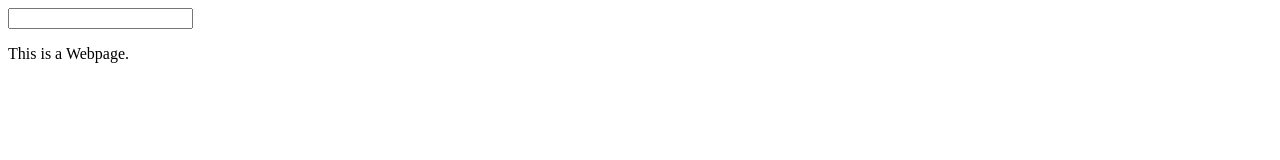
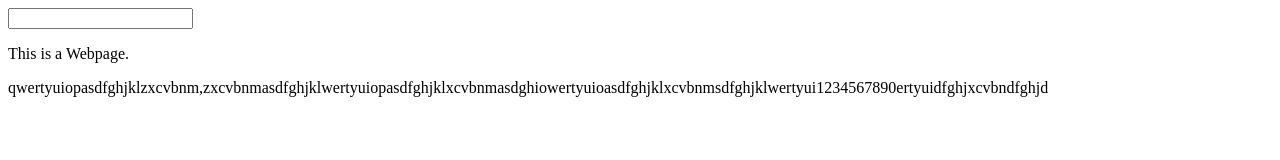
Before and after one commit to Siva1529/git-sample, a plain HTML site: page index.html in a window 1280 px wide. Drawn offline with Linux system fonts and the light colour scheme.

Commit message:
Update index.html second commit

```diff
--- a/index.html
+++ b/index.html
@@ -8,5 +8,6 @@
 <body>
     <input type="text">
     <p>This is a Webpage.</p>
+    <p>qwertyuiopasdfghjklzxcvbnm,zxcvbnmasdfghjklwertyuiopasdfghjklxcvbnmasdghiowertyuioasdfghjklxcvbnmsdfghjklwertyui1234567890ertyuidfghjxcvbndfghjd</p>
 </body>
 </html>
```
